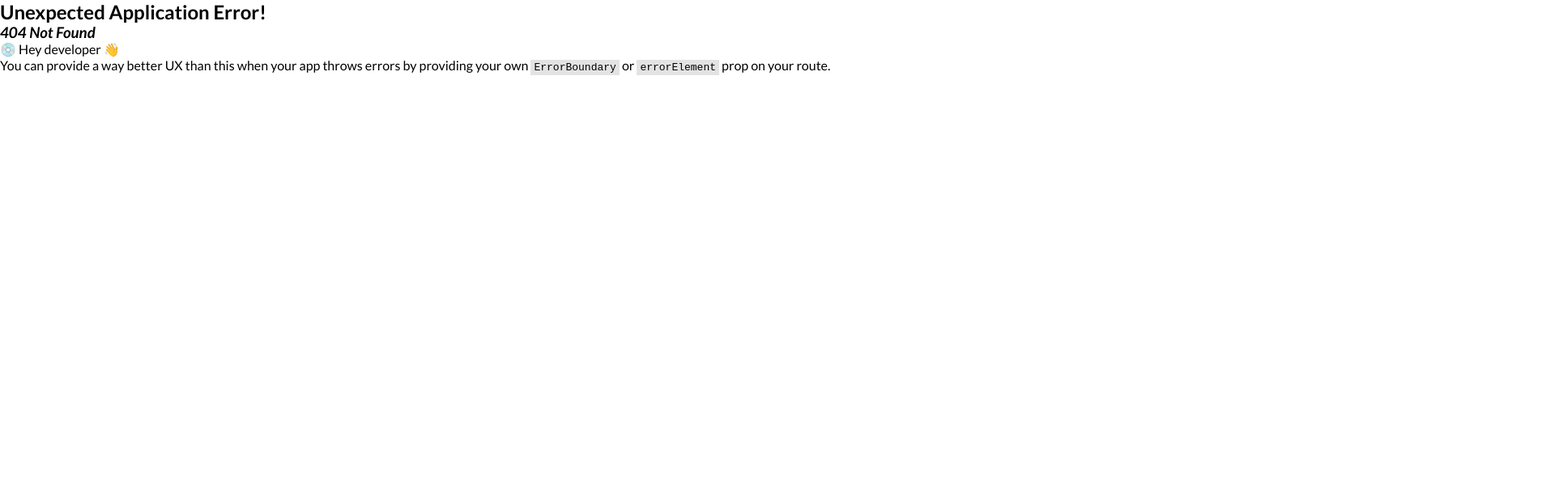
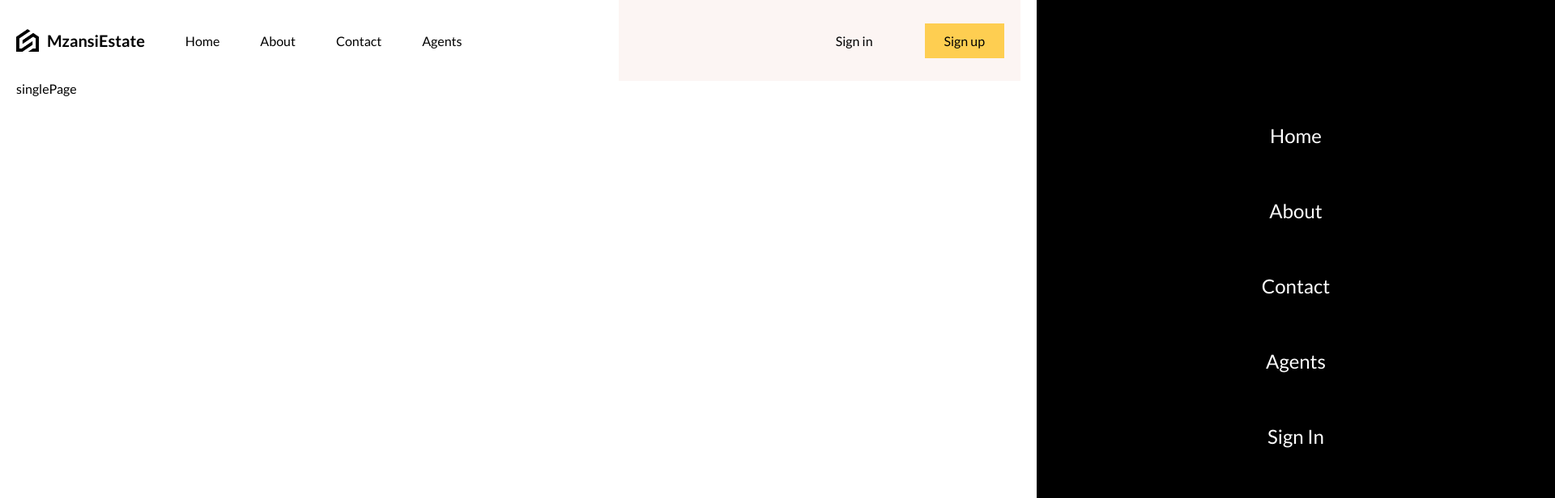
Before and after one commit to Jakaza/estateui, a React (Vite) app: page /1 in a window 1280 px wide. Before the commit this address had no page. Shown: the top 616 px of the page at 81% size, 1920 px wide, since content can reach past the window. Built offline with nearby package versions, Linux system fonts and the light colour scheme.

Commit message:
add pages

```diff
--- a/src/App.jsx
+++ b/src/App.jsx
@@ -3,6 +3,7 @@ import Navbar from "./components/navbar/Navbar";
 import { createBrowserRouter, RouterProvider } from "react-router-dom";
 import HomePage from "./routes/homePage/homePage";
 import ListPage from "./routes/listPage/listPage";
+import SinglePage from "./routes/singlePage/singlePage";
 import Layout from "./routes/layout/layout";
 
 function App() {
@@ -18,6 +19,10 @@ function App() {
         {
           path: "/list",
           element: <ListPage />,
+        },
+        {
+          path: "/:id",
+          element: <SinglePage />,
         },
       ],
     },
--- /dev/null
+++ b/src/routes/singlePage/singlePage.jsx
@@ -0,0 +1,7 @@
+import React from "react";
+
+function SinglePage() {
+  return <div>singlePage</div>;
+}
+
+export default SinglePage;
```
Also changed, not shown: src/routes/loginPage/loginPage.jsx (added, +7 -0 lines), src/routes/loginPage/loginPage.scss (added), src/routes/singlePage/singlePage.scss (added).
